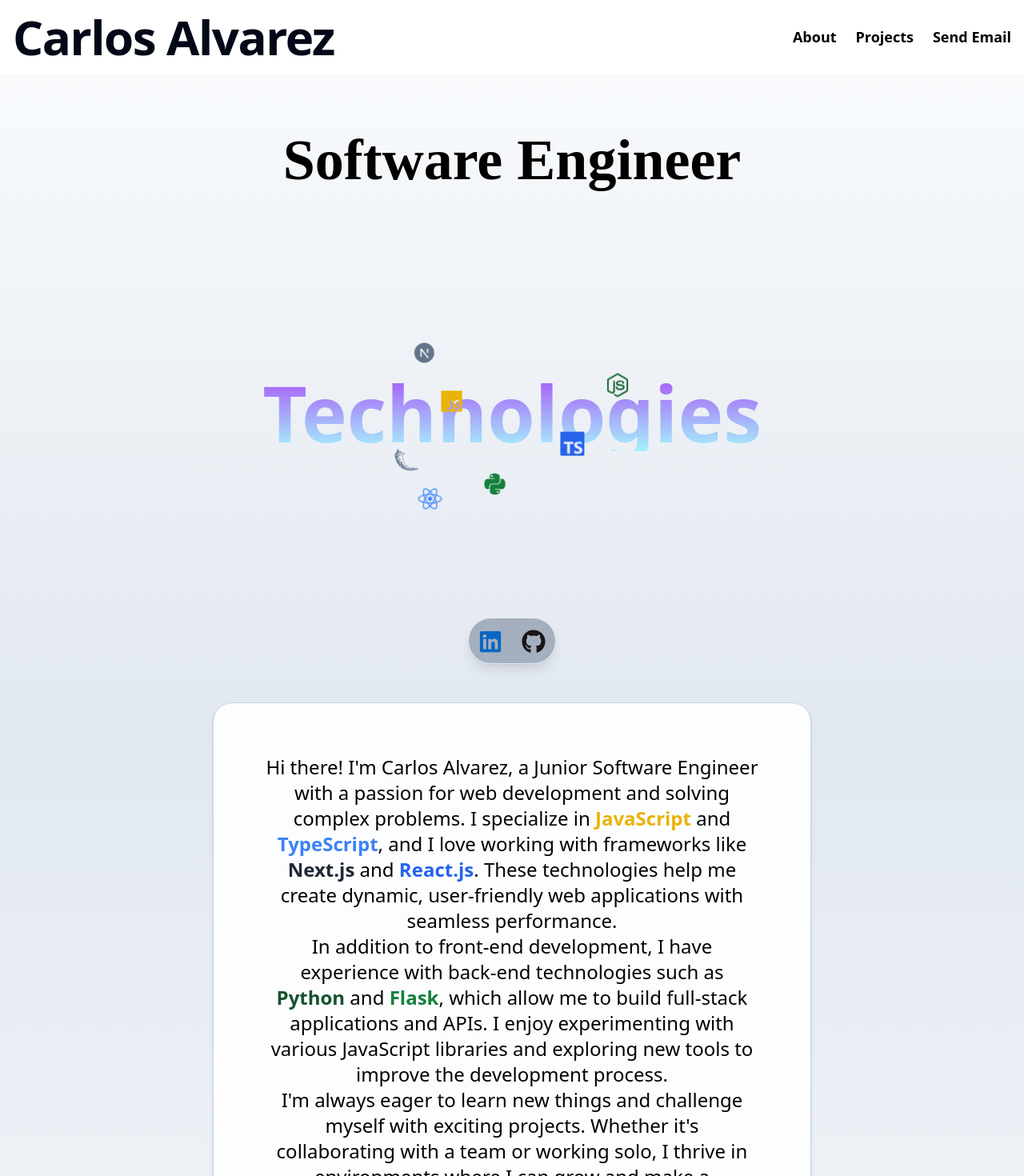
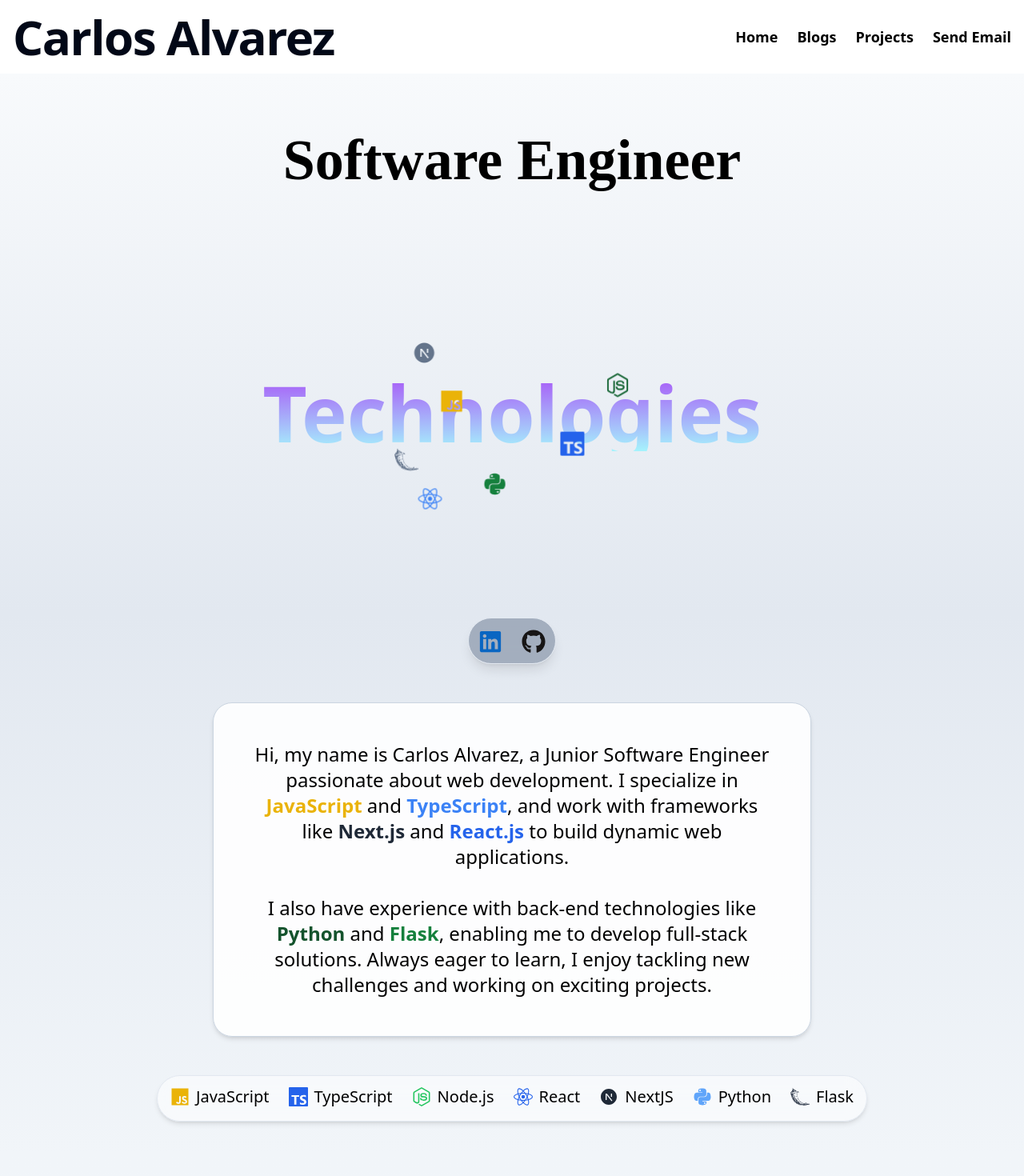
Before and after one commit to Carlosalvarez1997/MyPortfolio, a Next.js app: page / in a window 1280 px wide. Shown: the top 1470 px of the page at 80% size. Built offline with nearby package versions, Linux system fonts and the light colour scheme.

Commit message:
added a blogs post where I will be posting more and more about my projects

```diff
--- /dev/null
+++ b/src/app/blogs/page.tsx
@@ -0,0 +1,17 @@
+import React from 'react'
+import Header from '../components/header'
+
+const Blogs = () => {
+  return (
+    <div>
+        <Header />
+        <div className='w-screen h-screen border border-black flex justify-center p-3'>
+            <div className='w-64 h-64 border border-black'>
+
+            </div>
+        </div>
+    </div>
+  )
+}
+
+export default Blogs
--- a/src/app/components/header.tsx
+++ b/src/app/components/header.tsx
@@ -4,12 +4,12 @@ import Link from 'next/link';
 import React, { useState, useEffect } from 'react';
 import { AiOutlineMenu, AiOutlineClose } from 'react-icons/ai';
 import { motion } from "framer-motion";
-import { useRouter } from "next/navigation";
+
 
 function Header() {
   const [isOpen, setIsOpen] = useState(false);
   const [isMobile, setIsMobile] = useState(false);
-  const router = useRouter();
+
 
   // Check for screen size (is mobile or not)
   useEffect(() => {
@@ -28,10 +28,7 @@ function Header() {
 
   const toggleMenu = () => setIsOpen(!isOpen);
 
-  const goToAbout = (e: { preventDefault: () => void; }): void => {
-    e.preventDefault();
-    router.push('/aboutme');
-  };
+
 
   // Prevent menu toggle when clicking on the logo/name (only on mobile)
   const handleLogoClick = (e: React.MouseEvent) => {
@@ -58,7 +55,8 @@ function Header() {
 
       {/* Links for Larger Screens */}
       <div className="hidden tablet:flex space-x-6">
-        <Link href="/aboutme" className="text-lg font-semibold text-black hover:text-[#0CBABA]">About</Link>
+        <Link href="/" className="text-lg font-semibold text-black hover:text-[#0CBABA]">Home</Link>
+        <Link href={'/blogs'} className="text-lg font-semibold text-black hover:text-[#0CBABA]">Blogs</Link>
         <Link href="/my-projects" className="text-lg font-semibold text-black hover:text-[#0CBABA]">Projects</Link>
         <Link href="/emailme" className="text-lg font-semibold text-black hover:text-[#0CBABA]">Send Email</Link>
       </div>
@@ -86,8 +84,8 @@ function Header() {
 
             {/* Compact Menu Links */}
             <div className="flex flex-col items-center space-y-4">
-              <motion.button onClick={goToAbout} whileHover={{ scale: 0.9 }} className="text-xl font-semibold text-black">
-                About
+              <motion.button whileHover= {{scale:0.9}} className="text-xl font-semibold text-gray-800">
+              <Link href={"/"} onClick={toggleMenu}>Home</Link>
               </motion.button>
               <motion.button whileHover={{ scale: 0.9 }} className="text-xl font-semibold text-gray-800">
                 <Link href="/my-projects" onClick={toggleMenu}>Projects</Link>
--- a/src/app/components/hero.tsx
+++ b/src/app/components/hero.tsx
@@ -49,14 +49,14 @@ const Hero = () => {
         </Dock>
 
         {/* Description */}
-        <div className="bg-white bg-opacity-90 p-6 rounded-3xl shadow-md border border-slate-300 text-center w-full laptop:w-3/5 max-w-4xl">
+        <div className="bg-white bg-opacity-90 p-2 rounded-3xl shadow-md border border-slate-300 text-center w-full laptop:w-3/5 max-w-4xl">
           <BoxReveal>
-          <p className="text-lg mobile:text-xl laptop:text-2xl text-black leading-relaxed">
-              Hi there! I'm Carlos Alvarez, a Junior Software Engineer with a passion for web development and solving complex problems. I specialize in <span className="text-yellow-500 font-extrabold">JavaScript</span> and <span className="text-blue-500 font-extrabold">TypeScript</span>, and I love working with frameworks like <span className="text-gray-800 font-extrabold">Next.js</span> and <span className="text-blue-600 font-extrabold">React.js</span>. These technologies help me create dynamic, user-friendly web applications with seamless performance.
+                <p className="text-lg mobile:text-xl text-wrap laptop:text-2xl text-black leading-relaxed">
+                     Hi, my name is Carlos Alvarez, a Junior Software Engineer passionate about web development. I specialize in <span className="text-yellow-500 font-extrabold">JavaScript</span> and <span className="text-blue-500 font-extrabold">TypeScript</span>, and work with frameworks like <span className="text-gray-800 font-extrabold">Next.js</span> and <span className="text-blue-600 font-extrabold">React.js</span> to build dynamic web applications.
                      <br />
-              In addition to front-end development, I have experience with back-end technologies such as <span className="text-green-900 font-extrabold">Python</span> and <span className="text-green-700 font-extrabold">Flask</span>, which allow me to build full-stack applications and APIs. I enjoy experimenting with various JavaScript libraries and exploring new tools to improve the development process.
                      <br />
-              I'm always eager to learn new things and challenge myself with exciting projects. Whether it's collaborating with a team or working solo, I thrive in environments where I can grow and make a meaningful impact.
+
+                    I also have experience with back-end technologies like <span className="text-green-900 font-extrabold">Python</span> and <span className="text-green-700 font-extrabold">Flask</span>, enabling me to develop full-stack solutions. Always eager to learn, I enjoy tackling new challenges and working on exciting projects.
                   </p>
 
           </BoxReveal>
@@ -75,14 +75,17 @@ const Hero = () => {
   ].map(({ Icon, color, name }, idx) => (
     <motion.div
       key={idx}
-              className="flex items-center space-x-2 transition-all duration-100 tablet:hover:scale-150"
-              whileHover={{ scale: 1.1 }}
+      className="flex items-center space-x-2 transition-all duration-75"
+      whileHover={{ scale: 1.3 }}  // On hover (desktop)
+      whileTap={{ scale: 1.3 }}    // On tap (mobile)
     >
       <Icon className={`${color} text-2xl`} />
       <h2 className="hidden tablet:block text-xl text-black">{name}</h2>
     </motion.div>
   ))}
 </Dock>
+
+
       </div>
     </motion.div>
   );
--- a/src/app/components/tweet.jsx
+++ b/src/app/components/tweet.jsx
@@ -4,7 +4,7 @@ import 'swiper/swiper-bundle.css';
 import { Pagination } from 'swiper/modules';
 
 const ProjectCard = ({ title, description, hashtags, techStack, images, logoColor }) => (
-  <div className="bg-white rounded-xl border border-gray-300 shadow-md p-4 w-full tablet:w-3/4 max-w-2xl my-5">
+  <div className="bg-white rounded-xl border border-gray-300 shadow-md p-4 w-full tablet:w-3/4 max-w-2xl my-5 hover:shadow-2xl hover:translate-y-3 hover:shadow-black">
     {/* Profile Section */}
     <div className="flex items-center space-x-4 pb-4">
       <div>
```
Also changed, not shown: public/Animation - 1730939496044.json (added, +1 -0 lines). Lines whose indentation alone changed are shown as unchanged.
